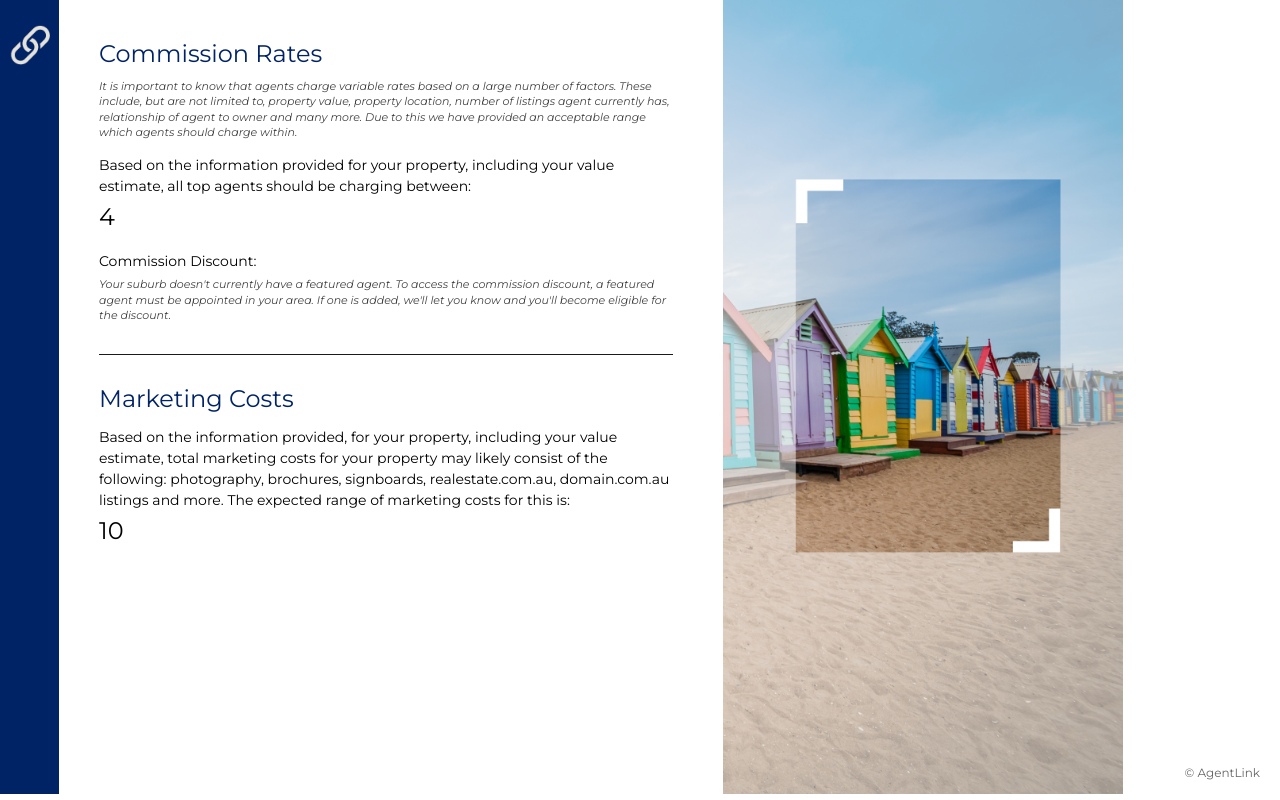
After one commit to Kunal-Barve/AgentLink, a FastAPI app: template app/templates/commission_report.html in a window 1280 px wide. The commit adds this page. Run offline with FastAPI, Linux system fonts and the light colour scheme; the template is opened without the code that fills it: most values are stand-ins (such as "Sample title", 1, 10 or a date in 2020).

Commit message:
added commission pdf creation logic

```diff
--- a/app/services/html_pdf_service.py
+++ b/app/services/html_pdf_service.py
@@ -68,7 +68,7 @@ async def html_to_pdf(html_content, css_files=None, output_path=None):
         # Create HTML object with the proper base_url
         html = HTML(string=html_content, base_url=base_url)
         # Write PDF with CSS stylesheets
-        html.write_pdf(output_path, stylesheets=css_list)
+        html.write_pdf(output_path, stylesheets=css_list ,optimize_images=True)
         logger.info(f"PDF generated successfully at {output_path}")
         return output_path
     except Exception as e:
--- a/app/templates/agency_report.html
+++ b/app/templates/agency_report.html
@@ -173,7 +173,7 @@
             {% for agency in agencies %}
             <div class="agency-card">
                 <div class="agency-logo">
-                    {% if agency.logoUrl and agency.logoUrl.startswith('http') %}
+                    {% if agency.logoUrl is defined and agency.logoUrl is not none and agency.logoUrl.startswith('http') %}
                     <img src="{{ agency.logoUrl }}" alt="{{ agency.name }}"
                          onerror="this.outerHTML='<div class=\'agency-logo-fallback\'>{{ agency.name }}</div>';">
                     {% else %}
--- /dev/null
+++ b/app/templates/commission_report.html
@@ -0,0 +1,369 @@
+<!DOCTYPE html>
+<html lang="en">
+<head>
+    <meta charset="UTF-8">
+    <meta name="viewport" content="width=device-width, initial-scale=1.0">
+    <link rel="preconnect" href="https://fonts.googleapis.com">
+    <link rel="preconnect" href="https://fonts.gstatic.com" crossorigin>
+    <link href="https://fonts.googleapis.com/css2?family=Dosis:wght@200..800&family=Montserrat:ital,wght@0,100..900;1,100..900&display=swap" rel="stylesheet">
+    <!-- Use relative path for CSS -->
+
+    <title>{{ suburb }} Commission Report</title>
+    <style>
+        /* Reset the layout to match the original design */
+        @page {
+            size: 1123px 794px; /* A4 landscape dimensions in pixels */
+            margin: 0;
+        }
+
+        body {
+            margin: 0;
+            padding: 0;
+            font-family: "Montserrat", sans-serif;
+            font-size: 12px;
+            position: relative;
+            height: 794px; /* A4 height in landscape (210mm ≈ 794px) */
+            width: 1123px; /* A4 width in landscape (297mm ≈ 1123px) */
+            overflow: hidden;
+        }
+
+        .container {
+            position: relative;
+            width: 100%;
+            height: 100%;
+        }
+
+        /* Fix the blue strip to be vertical on the left */
+        .blue-strip {
+            background-color: #002366;
+            width: 59px;
+            height: 100%;
+            position: absolute;
+            left: 0;
+            top: 0;
+            bottom: 0;
+        }
+
+        /* Fix the beach image on the right */
+        .beach-house-image {
+            width: 400px;
+            height: 100%;
+            background-image: url('../assets/beach-house.png');
+            background-size: cover;
+            background-position: center;
+            position: absolute;
+            right: 0;
+            top: 0;
+            bottom: 0;
+        }
+
+        /* Fix the content area - adjust to accommodate larger beach house image */
+        .content {
+            margin-left: 59px;
+            margin-right: 410px; /* Increased from 400px to 410px to match beach-house image width */
+            padding: 40px;
+            position: relative;
+            z-index: 1;
+            height: 100%;
+            box-sizing: border-box;
+            overflow-y: auto;
+        }
+
+        /* Fix the logo position */
+        .logo {
+            position: absolute;
+            top: 25px;
+            left: 10px;
+            width: 40px;
+            height: 40px;
+        }
+
+        /* Fix heading styles */
+        h1 {
+            color: #002366;
+            margin-top: 0;
+            font-size: 24px;
+            line-height: 1.2;
+            font-weight: 400;
+            margin-bottom: 10px;
+        }
+
+        /* Fix agent list styles */
+        .agents-list {
+            margin-top: 30px;
+        }
+
+        .agent {
+            margin-top: 10px;
+            display: flex;
+            margin-bottom: 20px;
+            align-items: center;
+            flex-wrap: nowrap;
+            max-width: 100%;
+        }
+
+        .agent-photo {
+            width: 80px; /* Increased from 70px to 80px */
+            height: 80px; /* Increased from 70px to 80px */
+            border-radius: 50%;
+            object-fit: cover;
+            flex-shrink: 0;
+        }
+
+        .agent-details {
+            margin-left: 15px;
+            width: 130px; /* Increased to give more space for agent name and agency logo */
+            flex-shrink: 0;
+        }
+
+        .agent-name {
+            font-weight: 400;
+            margin-bottom: 5px;
+        }
+
+        .agency-logo {
+            height: 30px;
+            max-width: 100px;
+        }
+
+        /* Fix stats table - add more space between agent details and stats */
+        .stats-table {
+            margin-left: 10px; /* Reduced margin */
+            border-collapse: collapse;
+            width: 280px; /* Slightly reduced width */
+            table-layout: fixed;
+        }
+
+        .stats-table th {
+            padding: 4px 2px; /* Reduced padding */
+            text-align: center;
+            font-size: 11px; /* Slightly smaller font size */
+            font-weight: 300;
+            word-wrap: break-word;
+            vertical-align: bottom;
+            height: 35px; /* Reduced height from 40px */
+            line-height: 1.1; /* Tighter line height */
+        }
+
+        .stats-table td {
+            padding: 4px 2px; /* Reduced padding */
+            text-align: center;
+            font-size: 16px; /* Slightly smaller font size */
+            font-weight: 400;
+        }
+
+        /* Add more vertical spacing between table rows */
+        .stats-table tr + tr {
+            margin-top: 10px; /* Add margin between rows */
+        }
+
+        /* Adjust vertical alignment in the table */
+        .stats-container {
+            padding-top: 5px; /* Add some padding at the top of the stats container */
+            margin-left: 5px !important;
+        }
+
+        /* Fix featured agent styling */
+        .featured-agent {
+            border: 3px solid #002366;
+            padding: 20px;
+            position: relative;
+            margin-bottom: 25px;
+        }
+
+        .featured-agent::before {
+            content: '';
+            position: absolute;
+            left: -7px;
+            bottom: -7px;
+            width: 97%;
+            height: 5px;
+            background-color: #E4E2DD;
+            z-index: -1;
+        }
+
+        .featured-agent::after {
+            content: '';
+            position: absolute;
+            left: -7px;
+            bottom: -7px;
+            width: 5px;
+            height: 97%;
+            background-color: #E4E2DD;
+            z-index: -1;
+        }
+
+        /* Fix featured label */
+        .featured-label {
+            position: absolute;
+            top: -12px;
+            left: -12px;
+            background-color: #ff0000;
+            color: white;
+            padding: 5px 15px;
+            font-size: 12px;
+            font-weight: 600;
+            height: 30px;
+            display: flex;
+            align-items: center;
+            line-height: 1;
+        }
+
+        .featured-label::before {
+            content: '';
+            position: absolute;
+            right: -10px;
+            top: 0;
+            width: 0;
+            height: 0;
+            border-top: 15px solid transparent;
+            border-bottom: 24px solid transparent;
+            border-left: 10px solid #ff0000;
+        }
+
+        .featured-label::after {
+            content: '';
+            position: absolute;
+            left: 0;
+            bottom: -8px;
+            width: 0;
+            height: 0;
+            border-top: 8px solid #990000;
+            border-left: 8px solid transparent;
+        }
+
+        .featured-label span {
+            position: relative;
+            z-index: 1;
+        }
+
+
+        /* Commission report specific styles */
+        .info-text {
+            font-size: 11px;
+            font-style: italic;
+            color: #424242;
+            line-height: 1.4;
+            margin-bottom: 15px;
+            margin-top: 0;
+        }
+
+        .normal-text {
+            font-size: 14px;
+            line-height: 1.5;
+            margin-bottom: 5px;
+        }
+
+        .highlight-value {
+            font-size: 24px; /* 20mm converted to approximately 75px, but reduced for better fit */
+            color: #030203;
+            font-weight: 400;
+            margin-top: 0;
+            margin-bottom: 20px;
+
+        }
+
+        .divider {
+            border: none;
+            border-top: 1px solid #1a1a1a;
+            margin: 30px 0;
+        }
+
+        a {
+            color: #002366;
+            text-decoration: underline;
+        }
+
+        /* Fix footer */
+        .footer {
+            position: fixed;
+            bottom: 20px;
+            right: 20px;
+            font-size: 12px;
+            color: #666;
+        }
+
+        /* Fix fallback styles */
+        .agency-logo-fallback {
+            font-size: 12px;
+            font-weight: 300;
+            color: #666;
+            padding: 5px 0;
+        }
+    </style>
+</head>
+<body>
+    <div class="container">
+        <div class="blue-strip">
+            <!-- Use relative path for logo -->
+            <img src="../assets/placeholder_logo.png" alt="Logo" class="logo">
+        </div>
+
+        <div class="content">
+            <h1>Commission Rates</h1>
+
+            <p class="info-text">
+                It is important to know that agents charge variable rates based on a large number of factors. These include, but
+                are not limited to, property value, property location, number of listings agent currently has, relationship of agent
+                to owner and many more. Due to this we have provided an acceptable range which agents should charge
+                within.
+            </p>
+
+            <p class="normal-text">
+                Based on the information provided for your property, including your value
+                estimate, all top agents should be charging between:
+            </p>
+
+            <div class="highlight-value">
+                {{ commission_rate }}
+            </div>
+
+            {% if has_featured_agent %}
+            <p class="normal-text">
+                When engaging our featured agent, you have now unlocked a
+                commission discount off your total commission fee of:
+            </p>
+
+            <div class="highlight-value">
+                {{ discount }}
+            </div>
+
+            <p class="info-text">
+                Eligibility criteria applies. To view <a href="http://agentlink.au/commissiondiscount">Click here</a>
+            </p>
+            {% else %}
+            <p class="normal-text">
+                Commission Discount:
+            </p>
+
+            <p class="info-text">
+                Your suburb doesn't currently have a featured agent.
+                To access the commission discount, a featured agent must be appointed in your area. If one is added, we'll let you know and you'll become eligible for the discount.
+            </p>
+            {% endif %}
+
+            <hr class="divider">
+
+            <h1>Marketing Costs</h1>
+
+            <p class="normal-text">
+                Based on the information provided, for your property, including your value
+                estimate, total marketing costs for your property may likely consist of the
+                following: photography, brochures, signboards, realestate.com.au,
+                domain.com.au listings and more. The expected range of marketing costs
+                for this is:
+            </p>
+
+            <div class="highlight-value">
+                {{ marketing_cost }}
+            </div>
+        </div>
+
+        <div class="beach-house-image"></div>
+    </div>
+
+    <div class="footer">
+        © AgentLink
+    </div>
+</body>
+</html>
```
Also changed, not shown: app/services/agent_commission.py (added, +237 -0 lines), app/services/domain_service.py (+54 -7 lines), app/assets/beach-house.png, app/assets/commission image.png (added).
